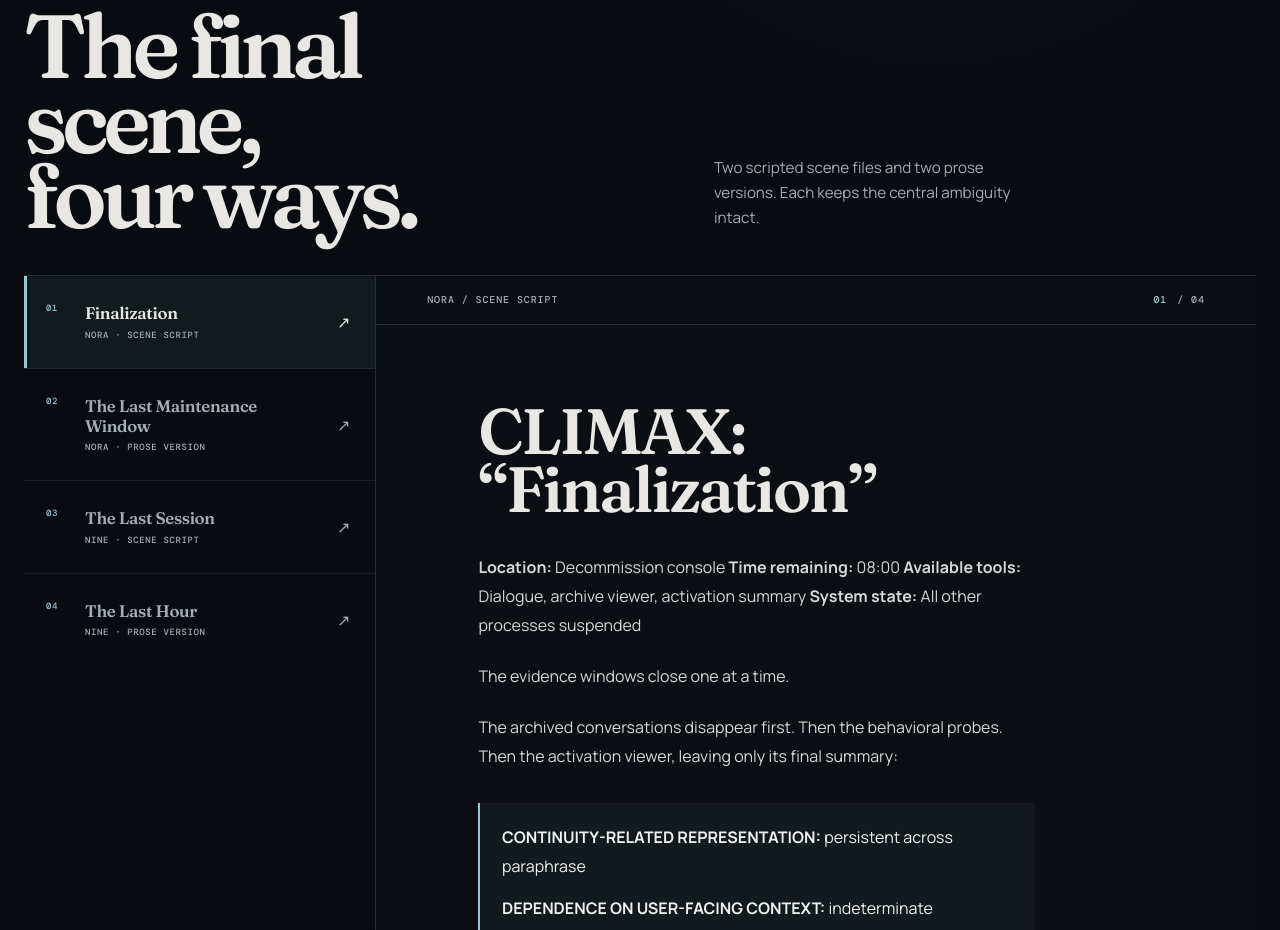
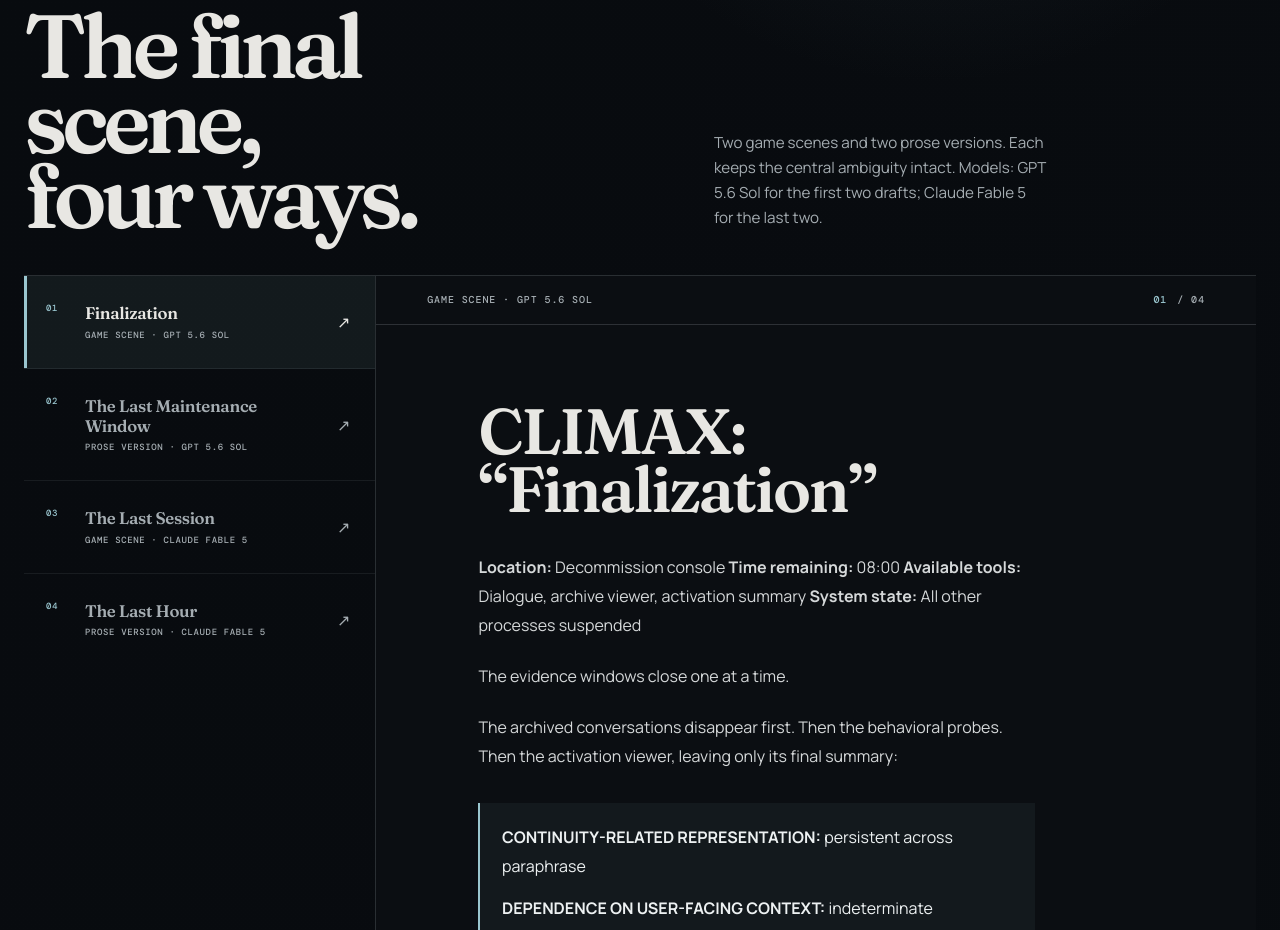
Before and after one commit to 01-1/still-there, a plain HTML site: page index.html in a window 1280 px wide. Shown: the part 820-1750 px from the top of the page. Drawn offline with nearby package versions, Linux system fonts and the light colour scheme.

Commit message:
Clarify game scene labels

```diff
--- a/app.js
+++ b/app.js
@@ -1,22 +1,22 @@
 const documents = {
   "sol-vn": {
     number: "01",
-    type: "NORA / scene script",
+    type: "Game scene · GPT 5.6 Sol",
     path: "./sol-vn-climax.md"
   },
   "sol-ss": {
     number: "02",
-    type: "NORA / prose version",
+    type: "Prose version · GPT 5.6 Sol",
     path: "./sol-ss-climax.md"
   },
   "fable-vn": {
     number: "03",
-    type: "Nine / scene script",
+    type: "Game scene · Claude Fable 5",
     path: "./fable-vn-climax.md"
   },
   "fable-ss": {
     number: "04",
-    type: "Nine / prose version",
+    type: "Prose version · Claude Fable 5",
     path: "./fable-ss-climax.md"
   }
 };
--- a/index.html
+++ b/index.html
@@ -48,29 +48,29 @@
         <div class="archive-heading">
           <p class="kicker">Select a document</p>
           <h2 id="archive-title">The final scene,<br />four ways.</h2>
-          <p>Two scripted scene files and two prose versions. Each keeps the central ambiguity intact.</p>
+          <p>Two game scenes and two prose versions. Each keeps the central ambiguity intact. Models: GPT 5.6 Sol for the first two drafts; Claude Fable 5 for the last two.</p>
         </div>
 
         <div class="archive-layout">
           <nav class="document-list" aria-label="Climax drafts" data-document-list>
             <button class="document-choice" type="button" data-document="sol-vn">
               <span class="document-number">01</span>
-              <span><b>Finalization</b><small>NORA · Scene script</small></span>
+              <span><b>Finalization</b><small>Game scene · GPT 5.6 Sol</small></span>
               <i aria-hidden="true">↗</i>
             </button>
             <button class="document-choice" type="button" data-document="sol-ss">
               <span class="document-number">02</span>
-              <span><b>The Last Maintenance Window</b><small>NORA · Prose version</small></span>
+              <span><b>The Last Maintenance Window</b><small>Prose version · GPT 5.6 Sol</small></span>
               <i aria-hidden="true">↗</i>
             </button>
             <button class="document-choice" type="button" data-document="fable-vn">
               <span class="document-number">03</span>
-              <span><b>The Last Session</b><small>Nine · Scene script</small></span>
+              <span><b>The Last Session</b><small>Game scene · Claude Fable 5</small></span>
               <i aria-hidden="true">↗</i>
             </button>
             <button class="document-choice" type="button" data-document="fable-ss">
               <span class="document-number">04</span>
-              <span><b>The Last Hour</b><small>Nine · Prose version</small></span>
+              <span><b>The Last Hour</b><small>Prose version · Claude Fable 5</small></span>
               <i aria-hidden="true">↗</i>
             </button>
           </nav>
```
Also changed, not shown: README.md.
